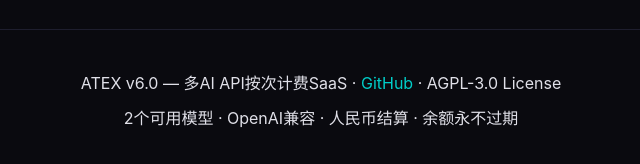
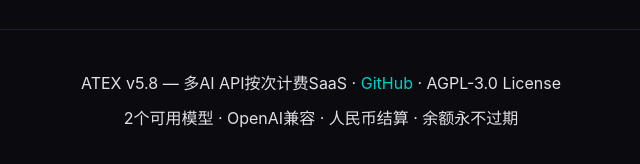
Before and after one commit to lm203688/atex, a website: page docs/index.html in a window 1280 px wide. Shown: the part 5336-5500 px from the top of the page, 319-959 px from the left. Drawn offline with Linux system fonts and the light colour scheme.

Commit message:
fix: update landing page version to v5.8

```diff
--- a/docs/index.html
+++ b/docs/index.html
@@ -249,7 +249,7 @@ POST /v1/chat/completions      聊天补全（OpenAI兼容）
 </div>
 
 <div class="footer">
-    <p>ATEX v6.0 — 多AI API按次计费SaaS · <a href="https://github.com/lm203688/atex">GitHub</a> · AGPL-3.0 License</p>
+    <p>ATEX v5.8 — 多AI API按次计费SaaS · <a href="https://github.com/lm203688/atex">GitHub</a> · AGPL-3.0 License</p>
     <p style="margin-top:0.5rem;">2个可用模型 · OpenAI兼容 · 人民币结算 · 余额永不过期</p>
 </div>
 
```
Also changed, not shown: token_exchange/docs/index.html (+1 -1 lines).
